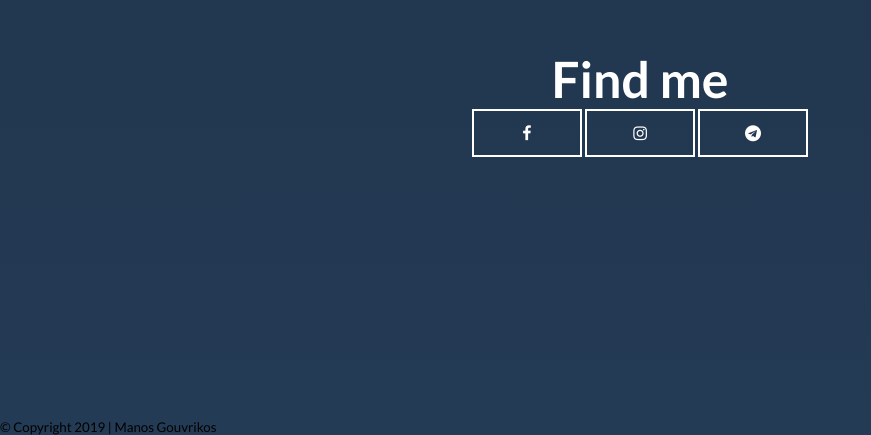
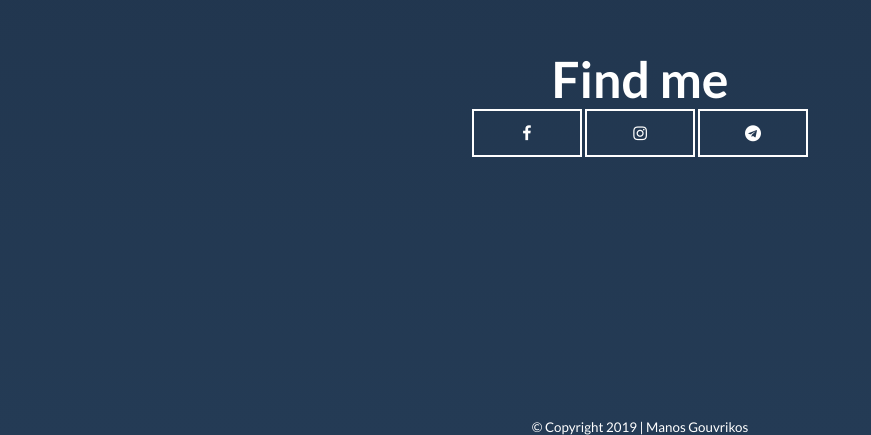
Before and after one commit to Manosgou/Manosgou.github.io, a plain HTML site: page index.html in a window 1280 px wide. Shown: the part 2403-2838 px from the top of the page, without its empty margins (0-871 px from the left). Drawn offline with Linux system fonts and the light colour scheme; a script that the page names is missing.

Commit message:
center footer

```diff
--- a/index.html
+++ b/index.html
@@ -102,12 +102,12 @@
 
 
 
-
-    <footer>
-        <small> &copy; Copyright
-            <script>document.write(new Date().getFullYear())</script> | Manos Gouvrikos</small>
-    </footer>
-
+    <div class="footer">
+        <footer>
+            <small> &copy; Copyright
+                <script>document.write(new Date().getFullYear())</script> | Manos Gouvrikos</small>
+        </footer>
+    </div>
 
 
 </body>
--- a/main.css
+++ b/main.css
@@ -251,11 +251,10 @@ img {
     color: white;
   }
 
-  .small {
-    position: absolute;
-    bottom: 0;
-    background-color: transparent;
-    width: 100%;
+  .footer{
     color: white;
-
+    display:flex;
+    justify-content:center;
+    align-items:center;
+    width:100%;
   }
```
